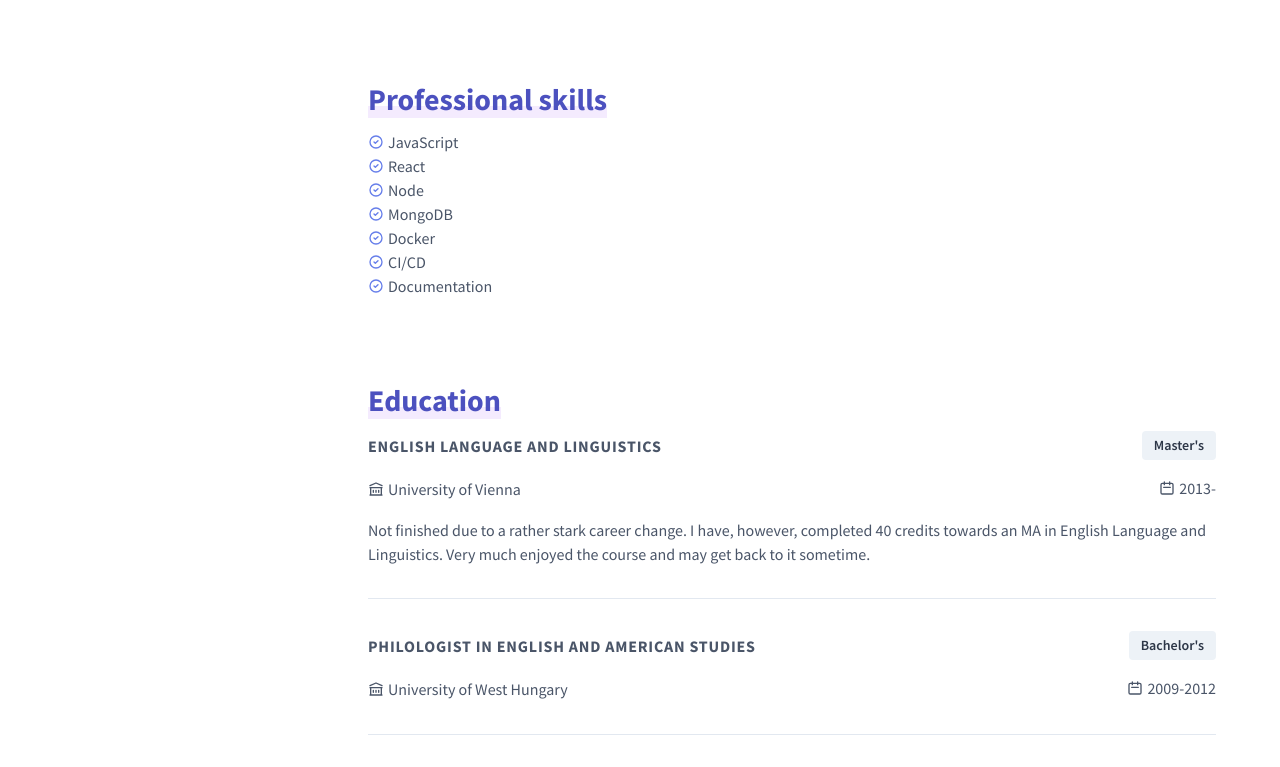
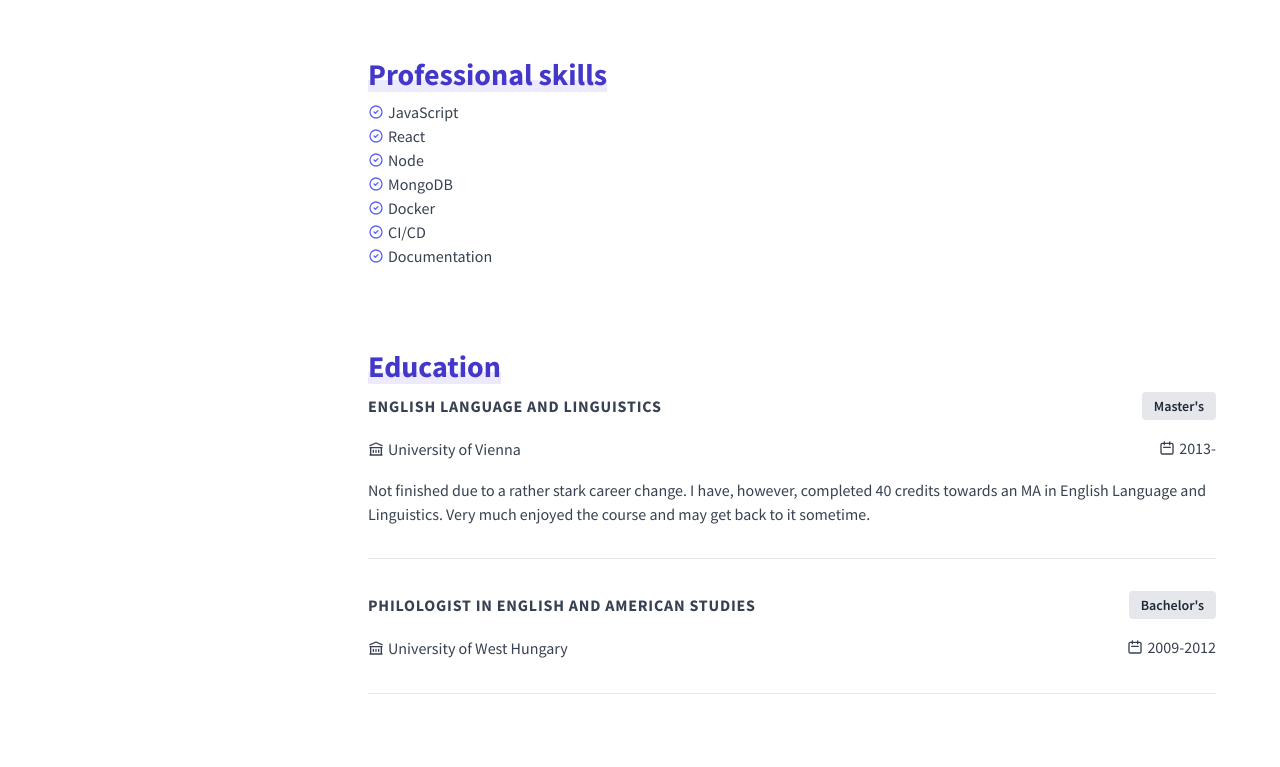
Before and after one commit to barnabasmolnar/resume, a Gatsby site: page / in a window 1280 px wide. Shown: the part 1149-1916 px from the top of the page. After the commit the page ends 1875 px from the top, so only its background shows below. Built offline with nearby package versions, Linux system fonts and the light colour scheme; Gatsby itself is replaced by a stand-in of ours.

Commit message:
Dependency and tooling updates.

```diff
--- a/gatsby-config.js
+++ b/gatsby-config.js
@@ -1,8 +1,8 @@
 module.exports = {
   siteMetadata: {
-    title: `Gatsby Default Starter`,
-    description: `Kick off your next, great Gatsby project with this default starter. This barebones starter ships with the main Gatsby configuration files you might need.`,
-    author: `@gatsbyjs`,
+    title: `Barnabás Molnár`,
+    description: `Personal website of Barnabás Molnár, software engineer.`,
+    author: `barnabasmolnar`,
   },
   plugins: [
     `gatsby-plugin-react-helmet`,
--- a/src/components/About/About.js
+++ b/src/components/About/About.js
@@ -1,4 +1,5 @@
 import React from "react";
+import FancyUnderline from "../FancyUnderline";
 
 const About = () => (
   <>
@@ -6,7 +7,7 @@ const About = () => (
       <h2 className="relative z-10 mb-2 text-3xl font-bold text-indigo-700">
         About
       </h2>
-      <div className="absolute z-0 w-full h-3 bg-purple-200 opacity-50 bottom-3"></div>
+      <FancyUnderline />
     </div>
     <p>
       Full-stack JavaScript engineer currently specialising in frontend,
--- a/src/components/Education/Education.js
+++ b/src/components/Education/Education.js
@@ -1,6 +1,7 @@
 import React from "react";
 import EducationItem from "./EducationItem";
 import { useStaticQuery, graphql } from "gatsby";
+import FancyUnderline from "../FancyUnderline";
 
 const Education = () => {
   const {
@@ -41,7 +42,7 @@ const Education = () => {
         <h2 className="relative z-10 mb-2 text-3xl font-bold text-indigo-700">
           Education
         </h2>
-        <div className="absolute z-0 w-full h-3 bg-purple-200 opacity-50 bottom-3"></div>
+        <FancyUnderline />
       </div>
       <ul>
         {schools.map(school => (
--- a/src/components/Education/EducationItem.js
+++ b/src/components/Education/EducationItem.js
@@ -11,7 +11,7 @@ const EducationItem = ({ name, type, university, duration, description }) => {
           <dd>{type}</dd>
         </dl>
       </div>
-      <dl className="grid-cols-2 row-gap-4 text-gray-700 sm:grid">
+      <dl className="grid-cols-2 gap-y-4 text-gray-700 sm:grid">
         <div className="inline-flex items-center">
           <dt className="sr-only">University</dt>
           <SchoolIcon className="w-4 h-4 mr-1" />
--- /dev/null
+++ b/src/components/FancyUnderline.js
@@ -0,0 +1,10 @@
+import React from "react";
+
+const FancyUnderline = () => (
+  <div
+    className="absolute z-0 w-full h-3 bg-purple-200 opacity-50 bottom-2"
+    aria-hidden="true"
+  ></div>
+);
+
+export default FancyUnderline;
--- a/src/components/Skills/Skills.js
+++ b/src/components/Skills/Skills.js
@@ -1,5 +1,6 @@
 import React from "react";
 import { CheckmarkIcon } from "../../images/SvgIcons";
+import FancyUnderline from "../FancyUnderline";
 
 const skills = [
   "JavaScript",
@@ -23,7 +24,7 @@ const Skills = () => (
       <h2 className="relative z-10 mb-2 text-3xl font-bold text-indigo-700">
         Professional skills
       </h2>
-      <div className="absolute z-0 w-full h-3 bg-purple-200 opacity-50 bottom-3"></div>
+      <FancyUnderline />
     </div>
     <ul>
       {skills.map(skill => (
--- a/src/components/WorkExperience/WorkExperience.js
+++ b/src/components/WorkExperience/WorkExperience.js
@@ -1,6 +1,7 @@
 import React from "react";
 import WorkItem from "./WorkItem";
 import { useStaticQuery, graphql } from "gatsby";
+import FancyUnderline from "../FancyUnderline";
 
 const WorkExperience = () => {
   const {
@@ -42,7 +43,7 @@ const WorkExperience = () => {
         <h2 className="relative z-10 mb-2 text-3xl font-bold text-indigo-700">
           Work experience
         </h2>
-        <div className="absolute z-0 w-full h-3 bg-purple-200 opacity-50 bottom-3"></div>
+        <FancyUnderline />
       </div>
       <ul>
         {jobs.map(job => (
--- a/src/components/WorkExperience/WorkItem.js
+++ b/src/components/WorkExperience/WorkItem.js
@@ -32,7 +32,7 @@ const WorkItem = ({
         </dd>
       </dl>
     </div>
-    <dl className="grid-cols-3 row-gap-4 sm:grid">
+    <dl className="grid-cols-3 gap-y-4 sm:grid">
       <div>
         <div className="inline-flex items-center">
           <dt className="sr-only">Company name</dt>
--- a/src/pages/index.js
+++ b/src/pages/index.js
@@ -19,7 +19,7 @@ const IndexPage = () => (
       />
     </Helmet>
     <div className="border-t-8 border-indigo-800">
-      <div className="container pt-16 xl:px-16">
+      <div className="max-w-screen-xl px-4 pt-16 mx-auto xl:px-16">
         <div className="lg:-mx-4 xl:-mx-8 lg:flex">
           <div className="self-start mb-20 lg:sticky top-4 lg:w-1/4 lg:px-4 xl:px-8 lg:mb-0">
             <InfoCard />
--- a/tailwind.config.js
+++ b/tailwind.config.js
@@ -1,17 +1,16 @@
 module.exports = {
-  purge: ["./src/**/*.js"],
+  mode: "jit",
+  purge: [
+    "./src/**/*.html",
+    "./src/**/*.js",
+    "./src/**/*.jsx",
+    "./src/**/*.ts",
+    "./src/**/*.tsx",
+  ],
   theme: {
     extend: {
       fontFamily: {
         body: ["Source Sans Pro", "sans-serif"],
-      },
-      container: {
-        center: true,
-        padding: "1rem",
-      },
-      inset: {
-        "3": ".75rem",
-        "4": "1rem",
       },
     },
   },
```
Also changed, not shown: package.json (+20 -20 lines), 1 other file.
